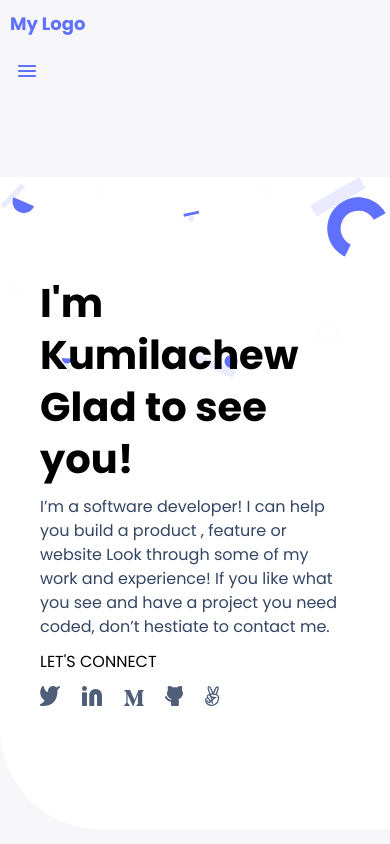
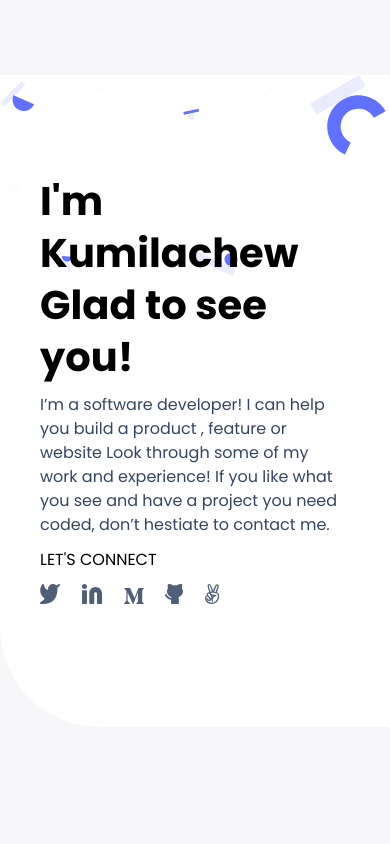
Before and after one commit to Kumilachew-g/Personal-Portfolio, a website: page index.html in a window 390 px wide. Shown: the top 844 px of the page. Drawn offline with Linux system fonts and the light colour scheme.

Commit message:
add mobile menu skeleton

```diff
--- a/index.html
+++ b/index.html
@@ -10,22 +10,7 @@
   <body>
     <div>
       <!--The nav bar-->
-      <nav>
-        <h3 class="logo indicator">My Logo</h3>
-        <div>
-          <ul id="desk-list">
-            <li class="indicator">Portoflio</li>
-            <li class="indicator">About</li>
-            <li class="indicator">Contact</li>
-          </ul>
-          <img
-            class="indicator"
-            id="union-menu"
-            src="./images/union.svg"
-            alt="Union"
-          />
-        </div>
-      </nav>
+
       <!--The main section-->
       <main>
         <section>
@@ -284,5 +269,6 @@
         </form>
       </section>
     </div>
+    <script src="script.js"></script>
   </body>
 </html>
```
